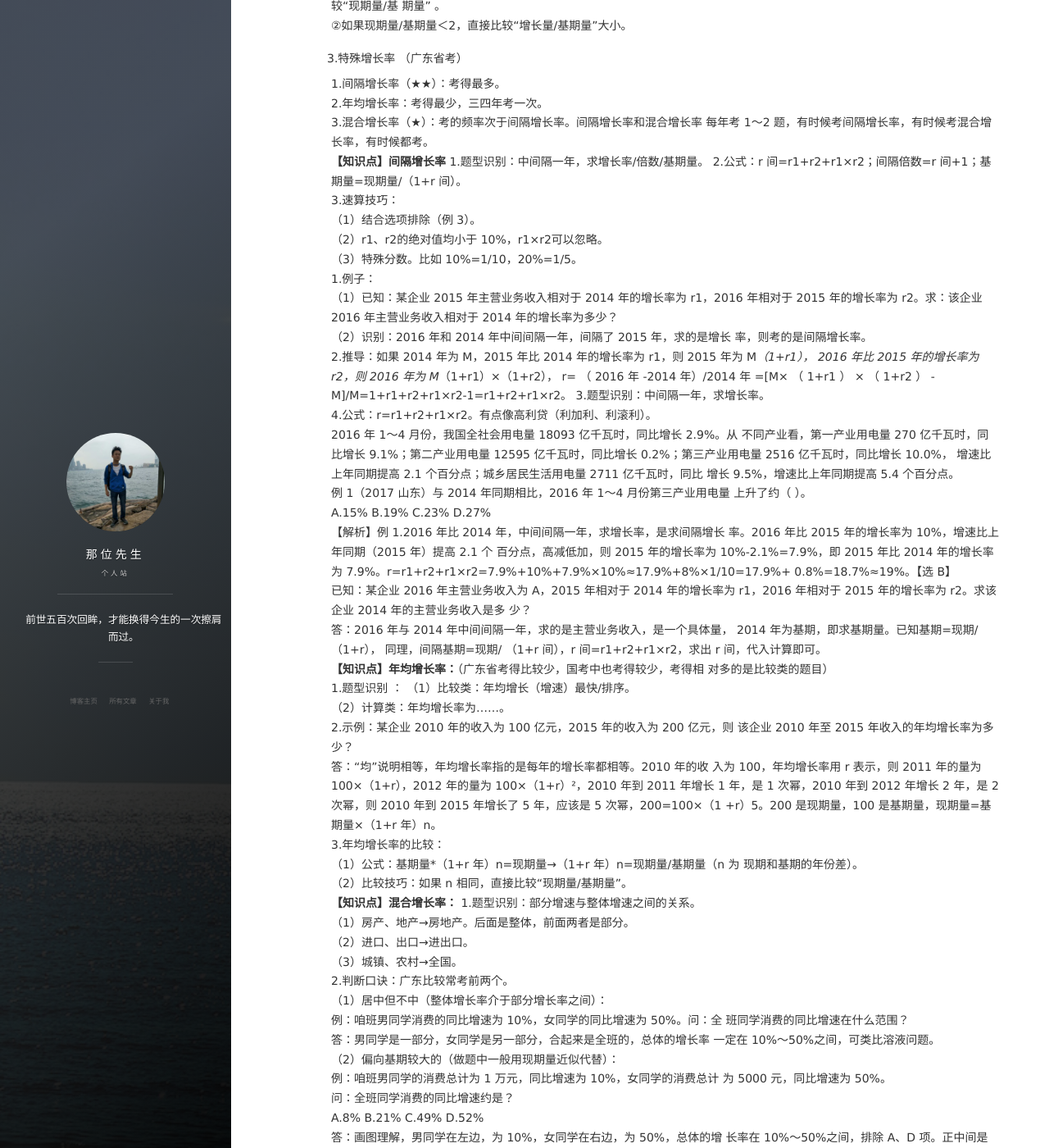
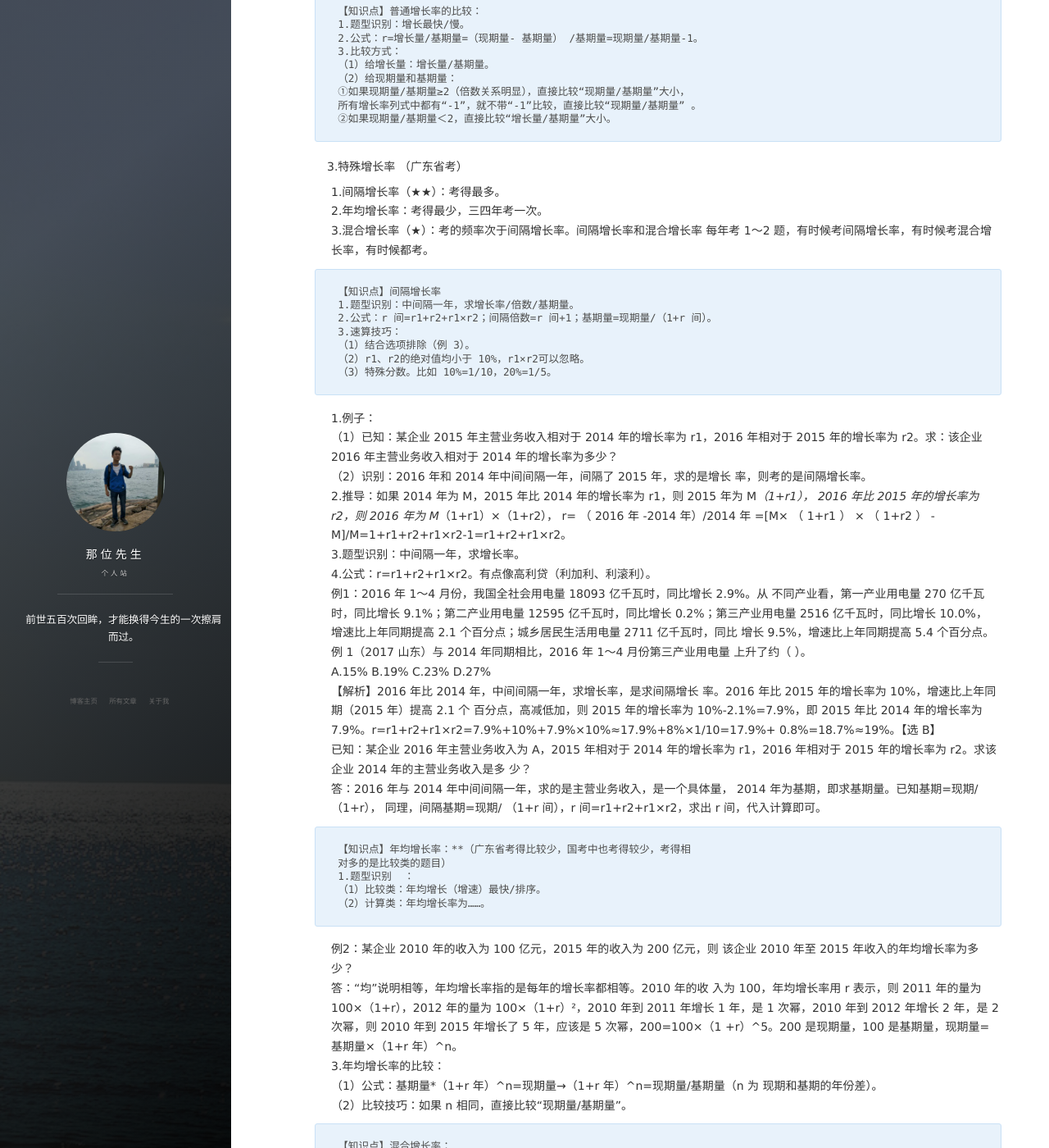
Before and after one commit to sirFive/sirFive.github.io, a Jekyll site: the page built from _posts/2019-08-02-资料分析-增长相关.MD, in a window 1280 px wide and 1400 px high, scrolled down 3256 px. Shown: the whole window at 82% size. Built offline with Jekyll 4.4.1, drawn with Linux system fonts in a browser that asks for light colours; nearby versions of some CDN libraries; comment, search, counter and statistics services are not loaded; some of the changed text lies outside the part shown.

Commit message:
格式修正

````diff
--- a/_posts/2019-08-02-资料分析-增长相关.MD
+++ b/_posts/2019-08-02-资料分析-增长相关.MD
@@ -69,16 +69,18 @@ A.249.4 B.236.5 C.240.1 D.244.1
 1.顺差：顺差又称出超，可以简单记忆为出口额超过进口额。
 2.逆差：逆差又称入超。入就是进，进超过了出，就是逆差。
 ```
+```
 【知识点】普通基期量比较：
 1.本质：分数比较。绝大多数是给现期量和 r 来比较，基期=现期/（1+r），
 是一个分数，因此是分数的比较。
 2.方法：比最大，先找分子大分母小的；比最小，先找分子小分母大的。
 3.分数比较时尽量根据选项比较，可以节省计算量。
+```
 #### 3.现期
 考查形式：
 （1）给基期量和增长量：现期量=基期量+增长量。
 （2）给基期量和增长率：现期量=基期量*（1+r）。
-速算技巧：截位计算，特殊数字（比如 9.64%近似看作 10%=1/10）。
+（3）速算技巧：截位计算，特殊数字（比如 9.64%近似看作 10%=1/10）。
 ### 3.增长率
 #### 1.基本术语
 增长率：：增长率表述两者变化的相对量，一般是用 r 表示，
@@ -95,8 +97,8 @@ r=增长量/基期量。增长率又称增速（增长速度）、增幅或者
 （2）例子：2017 年某地区小麦产量同比增长率为 8%，较玉米产量的增长率
 低了 5 个百分点，则 2017 年该地区玉米产量的增长率为？
 答：小麦产量的增长率 8%比玉米的低，则玉米的增长率高，出现了“百分
-点”，做加减法，玉米的增长率为 8%+5%=13%。看到百分点，做的运算是加减法
-增长率与倍数的辨析：
+点”，做加减法，玉米的增长率为 8%+5%=13%。看到百分点，做的运算是加减法。
+**增长率与倍数的辨析：**
 1.概念：
 （1）增长率指比基数多出的比率，倍数指两数的直接比值。
 （2）例子：2016 年小刘每月零花钱为 100 元，2017 年小刘每月零花钱为
@@ -105,10 +107,12 @@ r=增长量/基期量。增长率又称增速（增长速度）、增幅或者
 ②小刘 2017 年每月零花钱比 2016 年增长了（多了）多少倍？答：出现了“增
 长了/多了”，问的是增长率，r=（300-100）/100=2 倍。
 2.倍数=增长率+1。
+```
 【知识点】成数与翻番的辨析：
 1.成数：几成相当于十分之几，比如两成=20%。
 2.翻番：翻一番为原来的 2倍；翻两番为原来的 2²=4 倍；依此类推，翻 n
 番为原来的 2的n次方倍。
+```
 #### 2.普通增长率
 考查形式：
 （1）给百分点：直接加减。
@@ -120,29 +124,32 @@ A.5.75% B.5.75‰ C.2.75% D.2.75‰
 【解析】例 4.增长+%/‰，r=增长量/基期量，选项存在 10 倍的关系，保留单
 位计算，增长量/基期量≈260 万/（4.55 亿-260 万），一亿=一万万，原式≈260/（45500-260）=260/45200+=2.6/452+，4.52/452=1%，
 则 2.6/452＜4.52/452=1%，排除 A、C 项，首位商 5，对应 B 项。【选 B】
- 注意：当选项之间存在十倍、百倍、千倍的关系的时候，要结合单位进行计算
- 【知识点】普通增长率的比较：
- 1.题型识别：增长最快/慢。
- 2.公式：r=增长量/基期量=（现期量- 基期量） /基期量=现期量/基期量-1。
- 3.比较方式：
- （1）给增长量：增长量/基期量。
- （2）给现期量和基期量：
- ①如果现期量/基期量≥2（倍数关系明显），直接比较“现期量/基期量”大
- 小，所有增长率列式中都有“-1”，就不带“-1”比较，直接比较“现期量/基
- 期量” 。
- ②如果现期量/基期量＜2，直接比较“增长量/基期量”大小。
+注意：当选项之间存在十倍、百倍、千倍的关系的时候，要结合单位进行计算
+```
+【知识点】普通增长率的比较：
+1.题型识别：增长最快/慢。
+2.公式：r=增长量/基期量=（现期量- 基期量） /基期量=现期量/基期量-1。
+3.比较方式：
+（1）给增长量：增长量/基期量。
+（2）给现期量和基期量：
+①如果现期量/基期量≥2（倍数关系明显），直接比较“现期量/基期量”大小，
+所有增长率列式中都有“-1”，就不带“-1”比较，直接比较“现期量/基期量” 。
+②如果现期量/基期量＜2，直接比较“增长量/基期量”大小。
+```
 #### 3.特殊增长率 （广东省考）
 1.间隔增长率（★★）：考得最多。
 2.年均增长率：考得最少，三四年考一次。
 3.混合增长率（★）：考的频率次于间隔增长率。间隔增长率和混合增长率
 每年考 1～2 题，有时候考间隔增长率，有时候考混合增长率，有时候都考。
-**【知识点】间隔增长率**
+```
+【知识点】间隔增长率
 1.题型识别：中间隔一年，求增长率/倍数/基期量。
 2.公式：r 间=r1+r2+r1×r2；间隔倍数=r 间+1；基期量=现期量/（1+r 间）。
 3.速算技巧：
 （1）结合选项排除（例 3）。
 （2）r1、r2的绝对值均小于 10%，r1×r2可以忽略。
 （3）特殊分数。比如 10%=1/10，20%=1/5。
+```
 1.例子：
 （1）已知：某企业 2015 年主营业务收入相对于 2014 年的增长率为 r1，2016
 年相对于 2015 年的增长率为 r2。求：该企业 2016 年主营业务收入相对于 2014
@@ -155,15 +162,15 @@ r= （ 2016 年 -2014 年）/2014 年 =[M× （ 1+r1 ） × （ 1+r2 ）
 -M]/M=1+r1+r2+r1×r2-1=r1+r2+r1×r2。
 3.题型识别：中间隔一年，求增长率。
 4.公式：r=r1+r2+r1×r2。有点像高利贷（利加利、利滚利）。
-2016 年 1～4 月份，我国全社会用电量 18093 亿千瓦时，同比增长 2.9%。从
+例1：2016 年 1～4 月份，我国全社会用电量 18093 亿千瓦时，同比增长 2.9%。从
 不同产业看，第一产业用电量 270 亿千瓦时，同比增长 9.1%；第二产业用电量
 12595 亿千瓦时，同比增长 0.2%；第三产业用电量 2516 亿千瓦时，同比增长 10.0%，
 增速比上年同期提高 2.1 个百分点；城乡居民生活用电量 2711 亿千瓦时，同比
 增长 9.5%，增速比上年同期提高 5.4 个百分点。
 例 1（2017 山东）与 2014 年同期相比，2016 年 1～4 月份第三产业用电量
 上升了约（  ）。
-A.15% B.19% C.23% D.27%
-【解析】例 1.2016 年比 2014 年，中间间隔一年，求增长率，是求间隔增长
+A.15%   B.19%   C.23%   D.27%
+【解析】2016 年比 2014 年，中间间隔一年，求增长率，是求间隔增长
 率。2016 年比 2015 年的增长率为 10%，增速比上年同期（2015 年）提高 2.1 个
 百分点，高减低加，则 2015 年的增长率为 10%-2.1%=7.9%，即 2015 年比 2014
 年的增长率为 7.9%。r=r1+r2+r1×r2=7.9%+10%+7.9%×10%≈17.9%+8%×1/10=17.9%+
@@ -174,38 +181,44 @@ r1，2016 年相对于 2015 年的增长率为 r2。求该企业 2014 年的主
 答：2016 年与 2014 年中间间隔一年，求的是主营业务收入，是一个具体量，
 2014 年为基期，即求基期量。已知基期=现期/（1+r）， 同理，间隔基期=现期/
 （1+r 间），r 间=r1+r2+r1×r2，求出 r 间，代入计算即可。
-**【知识点】年均增长率：**（广东省考得比较少，国考中也考得较少，考得相
+```
+【知识点】年均增长率：**（广东省考得比较少，国考中也考得较少，考得相
 对多的是比较类的题目）
 1.题型识别  ：
 （1）比较类：年均增长（增速）最快/排序。
 （2）计算类：年均增长率为……。
-2.示例：某企业 2010 年的收入为 100 亿元，2015 年的收入为 200 亿元，则
+```
+例2：某企业 2010 年的收入为 100 亿元，2015 年的收入为 200 亿元，则
 该企业 2010 年至 2015 年收入的年均增长率为多少？
 答：“均”说明相等，年均增长率指的是每年的增长率都相等。2010 年的收
 入为 100，年均增长率用 r 表示，则 2011 年的量为 100×（1+r），2012 年的量为
 100×（1+r）²，2010 年到 2011 年增长 1 年，是 1 次幂，2010 年到 2012 年增长
 2 年，是 2 次幂，则 2010 年到 2015 年增长了 5 年，应该是 5 次幂，200=100×（1
-+r）5。200 是现期量，100 是基期量，现期量=基期量×（1+r 年）n。
++r）^5。200 是现期量，100 是基期量，现期量=基期量×（1+r 年）^n。
 3.年均增长率的比较：
-（1）公式：基期量*（1+r 年）n=现期量→（1+r 年）n=现期量/基期量（n 为
+（1）公式：基期量*（1+r 年）^n=现期量→（1+r 年）^n=现期量/基期量（n 为
 现期和基期的年份差）。
 （2）比较技巧：如果 n 相同，直接比较“现期量/基期量”。
-**【知识点】混合增长率：**
+```
+【知识点】混合增长率：
 1.题型识别：部分增速与整体增速之间的关系。
 （1）房产、地产→房地产。后面是整体，前面两者是部分。
 （2）进口、出口→进出口。
 （3）城镇、农村→全国。
 2.判断口诀：广东比较常考前两个。
-（1）居中但不中（整体增长率介于部分增长率之间）：
+（1）居中但不中（整体增长率介于部分增长率之间）;
+（2）偏向基期较大的（做题中一般用现期量近似代替）;
+```
+（1）居中但不中
 例：咱班男同学消费的同比增速为 10%，女同学的同比增速为 50%。问：全
 班同学消费的同比增速在什么范围？
 答：男同学是一部分，女同学是另一部分，合起来是全班的，总体的增长率
 一定在 10%～50%之间，可类比溶液问题。
-（2）偏向基期较大的（做题中一般用现期量近似代替）：
+（2）偏向基期较大的
 例：咱班男同学的消费总计为 1 万元，同比增速为 10%，女同学的消费总计
 为 5000 元，同比增速为 50%。
 问：全班同学消费的同比增速约是？
-A.8%        B.21%   C.49%        D.52%
+A.8%      B.21%   C.49%    D.52%
 答：画图理解，男同学在左边，为 10%，女同学在右边，为 50%，总体的增
 长率在 10%～50%之间，排除 A、D 项。正中间是（10%+50%）/2=30%，因为男、女同学
 的基数不一样，男同学基数大，所以不正好是 30%，总体应该在 10%～30%之间，排除 C 项，对应 B 项。【选 B】
@@ -218,7 +231,7 @@ A.8%        B.21%   C.49%        D.52%
 3.考查形式：
 （1）给现期量、基期量：增长量=现期量- 基期量。
 （2）给现期量、r：增长量=现期量/（1+r）×r。
-4. 年均增长量:
+4. **年均增长量**:
 1.题型识别：年均（平均每年）+增长+单位。
 2.示例：2012 年小刘每月零花钱为 50 元，2017 年小刘每月零花钱为 150
 元，则 2012～2017 年间，小刘每月零花钱的年均增长量为多少元钱？
@@ -226,7 +239,7 @@ A.8%        B.21%   C.49%        D.52%
 增长量是 x，2012 年：50；2013 年：50+x；2014 年：50+2x……2017 年：50+
 （2017-2012）x=50+5x。现期量=基期量+n*年均增长量，n 代表年份差，即年均
 增长量=（现期量- 基期量）/n。
-3.公式：年均增长量=（现期量- 基期量）/年份差。
+3.公式：```年均增长量=（现期量- 基期量）/年份差```。
 4.年均增长类问题年份差的确定：
 （1）一般情况（除江苏外）：2011 年～2015 年：年份差为 4（2015-2011=4），
 基期为 2011 年，现期为 2015 年。
@@ -242,7 +255,7 @@ A.13.6 万人      B.14.2 万人 	C.15.6 万人      D.16.2 万人
 【解析】例 3.“十二五”期间，基期是 2010 年，现期是2015 年，找到“人才”（不是“高层次人才”），列式子，
 （现期量- 基期量）/年份差=（227-146）/5=81/5=16+，对应 D 项。【选 D】
 #### 3.已知现期量、r 求增长量（r 为正）、【求减少量，r为负】。
-1.公式：增长量=现期/（1+r）×r。
+1.公式：```增长量=(现期/（1+r）)×r```。
 2.示例：2015 年小刘每月的零花钱为 70 元，同比增长率为 16.7%，则小刘
 2015 年每月的零花钱比 2014 年约增长了多少钱？
 A.5 元        B.10 元 	C.15 元       D.20 元
@@ -289,7 +302,7 @@ A.5 元        B.10 元 	C.15 元       D.20 元
 ```
 #### 6.现期比重
 现期比重：比重指部分在总体中占的比率。
-2.公式：比重=部分/总体。
+2.公式：```比重=部分/总体```。
 3.考查形式：
 （1）已知部分和总体，求比重。比重=部分/总体。
 （2）已知部分和比重，求总体。总体=部分/比重。
@@ -317,13 +330,13 @@ A.1.9 	B.3.8 	C.7.5 	D.13.6
 /19000 万；4G 手机的比重为 7480.6 万/19000 万；做差=8910.5 万/19000 万
 -7480.6 万/19000 万=1400+万/19000 万＜10%，排除 D 项；直接除，首位商 7+，
 对应 C 项。【选 C】
-从全国园林水果种植面积的地区分布情况看，在主要大宗果品中，苹果“十
+例 7：从全国园林水果种植面积的地区分布情况看，在主要大宗果品中，苹果“十
 二五”期初种植面积 214 万公顷，期末 232.8 万公顷，增长 8.8%；柑橘期初种
 植面积 221.1 万公顷，期末 251.3 万公顷，增长 13.7%；梨期初种植面积 106.3
 万公顷，期末 112.4 万公顷，增长 5.7%；葡萄期初种植面积 55.2 万公顷，期末
 79.9 万公顷，增长 44.7%；香蕉期初种植面积 35.7 万公顷，期末 40.9 万公顷，
 增长 14.6%。
-例 7（2017 联考）对“十二五”期间水果种植面积增长贡献最大的果品是（  ）。
+对“十二五”期间水果种植面积增长贡献最大的果品是（  ）。
 A.苹果 	B.柑橘 	C.梨 	D.香蕉
 【解析】例 7.问“增长贡献”，即考查增长贡献率，求最大，增长贡献率=
 部分增量/总的增量。本题总的增量是一样，只需要找部分增量最大即可。依题
@@ -336,20 +349,20 @@ A.苹果 	B.柑橘 	C.梨 	D.香蕉
 产量为 B 万吨，同比增长率为 b，则 2016 年小麦产量占粮食产量的比重为多
 少？
 （2）推导：2016 年小麦/2016 年粮食=A/（1+a）÷[B/（1+b）]=A/（1+a）×[（1+b）/B]=A/B×[（1+b）/（1+a）]。
-3.公式：A/B×[（1+b）/（1+a）]。
+3.```公式：A/B×[（1+b）/（1+a）]```。
 A：分子（部分的现期）；B：分母（总体的现期）；a：分子（部分）的增
 长率；b：分母（总体）的增长率。
 4.速算：
 （1）截位直除。
 （2）先算现期比重（即 A/B，考试往往会挖现期比重坑），再看（1+b）/（1+a）
 大于 1 或小于 1 结合选项排除答案。
-2016 年，中小企业实现利润总额 4.3 万亿元，同比增长 6.2%，增速比上年
+例 ：2016 年，中小企业实现利润总额 4.3 万亿元，同比增长 6.2%，增速比上年
 提高 2.0 个百分点，其中，中型企业利润总额 1.8 万亿元，同比增长 6.4%，小
 型企业利润总额 2.5 万亿元，同比增长 6.1%。
-例 2（2017 辽宁）2015 年中小企业利润总额中，中型企业利润所占比重约
+2015 年中小企业利润总额中，中型企业利润所占比重约
 为（  ）。
 A.41.7% 	B.41.9% 	C.58.1% 	D.58.3%
-【解析】例 2.问题时间为 2015 年，材料时间为 2016 年，求基期。出现“占……
+【解析】问题时间为 2015 年，材料时间为 2016 年，求基期。出现“占……
 比重”，求比重，判定题型为基期比重问题。基期比重公式=A/B*[（1+b）/（1+a）]，
 定位材料，代入数据得=1.8/4.3*[（1+6.2%）/（1+6.4%）]。先算现期比
 重：1.8/4.3≈0.419=41.9%；再看（1+b）/（1+a）：（1+6.2%）/（1+6.4%）＜1，
@@ -366,8 +379,8 @@ A】
 （2）推导：现期比重- 基期比重=A/B-A/B×[（1+b）/（1+a）]=A/B×[1
 （1+b）/（1+a）]=A/B×[（1+a）/（1+a）-（1+b）/（1+a）]=A/B×[（a-b）/
 （1+a）]。
-3.（1）公式：现期比重- 基期比重=A/B-A/B×[（1+b） / （1+a） ]=A/B×[（a-b）
-/（1+a）]。
+3.（1）公式：```现期比重- 基期比重=A/B-A/B×[（1+b） / （1+a） ]=A/B×[（a-b）
+/（1+a）]```。
 （2）A/B 是现期比重，是正数；1+a 也是正数，因为分子增长率低于 100%，
 即 a＞-100%=-1，所以 1+a＞0。例如：经济增长率是不可能下滑 100%的。
 4.升降判定：a 为分子（部分）的增长率；b 为分母（总体）的增长率。
@@ -389,8 +402,8 @@ A.有所上升 	B.有所下降 	C.持平 	D.无法判断
 1.示例：2017 年小麦产量为 A 万吨，同比增长率为 a，2017 年粮食产量为 B
 万吨，同比增长率为 b，则 2017 年小麦产量占粮食产量的比重相对于去年上升、
 下降多少个百分点？
-2.（1）公式：现期比重- 基期比重=A/B*[（a-b）/（1+a）]=A/B×[1/（1+a）]×
-（a-b）＜|a-b|。
+2.（1）公式：```现期比重- 基期比重=A/B*[（a-b）/（1+a）]=A/B×[1/（1+a）]×
+（a-b）＜|a-b|```。
 （2）推导：现期比重=A/B＜1，如果 a＞0，则 1+a＞1，推出 1/（1+a）＜1；
 如果 a＜0，则 1+a＜1，推出 1/（1+a）＞1。一般情况下，A/B 往往比 1 小的多，
 假如 a=-20%，1/（1-20%）=1/0.8=1.25，乘积一定是＜1。
@@ -398,11 +411,11 @@ A.有所上升 	B.有所下降 	C.持平 	D.无法判断
 3.方法：
 （1）判方向（a＞b，上升，a＜b，下降）。
 （2）定大小：两期比重差＜|a-b|。绝大部分的情况是＜|a-b|的选项只有一个。
-2016 年，J 省规模以上工业取水量为 86.4 亿立方米，比上年增长 4.4%。其
+例：2016 年，J 省规模以上工业取水量为 86.4 亿立方米，比上年增长 4.4%。其
 中，直接采自江、河、淡水湖、水库等的地表淡水 68.1 亿立方米，比上年增长
 3.8%，所占比重比上年下降 0.4 个百分点；自来水取水量 15.9 亿立方米，同比
 增长 6.0%。
-例 4（2018 山东）J 省 2016 年规模以上工业自来水取水量占总取水量的比
+J 省 2016 年规模以上工业自来水取水量占总取水量的比
 重比上年（  ）。
 A.提高 0.3 个百分点 B.下降 0.3 个百分点
 C.提高 4 个百分点 D.下降 4 个百分点
````
Also changed, not shown: other parts of _posts/2019-08-02-资料分析-增长相关.MD (+5 -5 lines).
